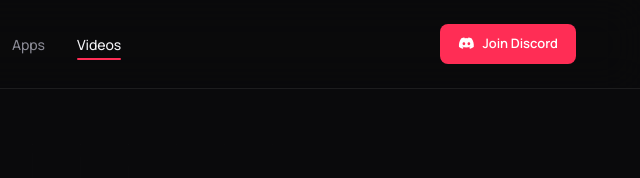
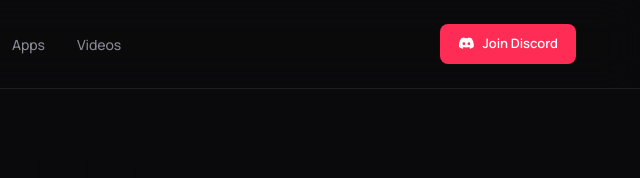
Before and after one commit to Sunblo/RoCheats, a plain HTML site: page scripts/khookfree.html in a window 1280 px wide. Shown: the top 178 px of the page, 640-1280 px from the left. Drawn offline with nearby package versions, Linux system fonts and the light colour scheme.

Commit message:
Remove active class from Videos link

```diff
--- a/scripts/khookfree.html
+++ b/scripts/khookfree.html
@@ -276,7 +276,7 @@
     <li><a href="../index.html" class="nav-link">Home</a></li>
     <li><a href="../scripts.html" class="nav-link active">Scripts</a></li>
     <li><a href="../apps.html" class="nav-link">Apps</a></li>
-    <li><a href="videos.html" class="nav-link active">Videos</a></li>
+    <li><a href="videos.html" class="nav-link">Videos</a></li>
   </ul>
   <a href="#" class="nav-cta" onclick="event.preventDefault()">
     <i class="fab fa-discord"></i> <span>Join Discord</span>
```
